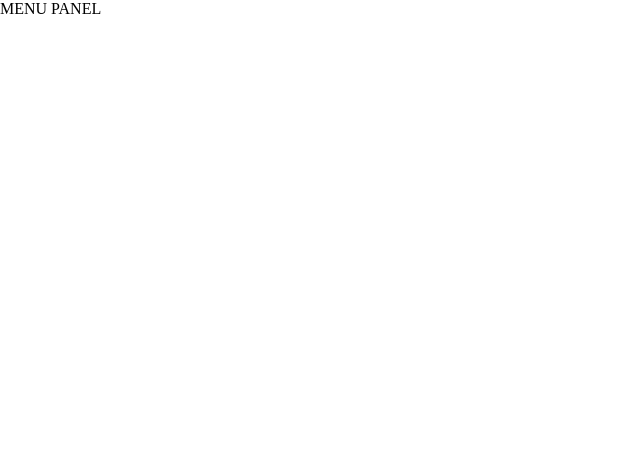
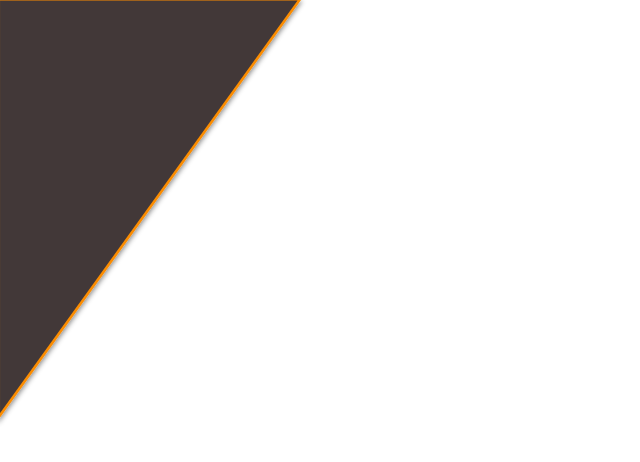
Before and after one commit to RemiLelaidier/ws-react, a React app: page / in a window 1280 px wide. Both pictures are taken after a click on the element 64 px from the left and 65 px from the top of the page. Shown: the top 462 px of the page, without its empty margins (0-640 px from the left). Built offline with nearby package versions, Linux system fonts and the light colour scheme.

Commit message:
Menu Panel SVG

```diff
--- a/src/component/App.tsx
+++ b/src/component/App.tsx
@@ -4,7 +4,6 @@ import MenuPanel from './ui/MenuPanel'
 import AppState, { initialState } from './types/index'
 
 const style: React.CSSProperties = {
-  width: '10vw',
   position: 'fixed',
   top: 0,
   left: 0
--- a/src/component/ui/MenuButton.tsx
+++ b/src/component/ui/MenuButton.tsx
@@ -2,6 +2,9 @@ import * as React from 'react'
 import { MenuButtonProps } from '../types/props'
 
 const styles: React.CSSProperties = {
+  container: {
+    width: '6rem'
+  },
   cls1: {
     fill: 'none'
   },
@@ -33,7 +36,7 @@ class MenuButton extends React.Component<MenuButtonProps> {
 
   render (): any {
     return (
-      <div onClick={this.onMenuButtonClick}>
+      <div onClick={this.onMenuButtonClick} style={styles.container}>
       <svg
             xmlns="http://www.w3.org/2000/svg"
             xmlnsXlink="http://www.w3.org/1999/xlink"
--- a/src/component/ui/MenuPanel.tsx
+++ b/src/component/ui/MenuPanel.tsx
@@ -1,5 +1,22 @@
 import * as React from 'react'
 import { MenuButtonProps } from '../types/props'
+
+const styles: React.CSSProperties = {
+  container: {
+    width: '20rem',
+    top: '-7px',
+    position: 'fixed',
+    left: '-10px'
+  },
+  cls1: {
+    fill: '#433939',
+    stroke: '#fb8c00',
+    strokeWidth: '3px'
+  },
+  cls2: {
+    filter: 'url(#Tracé_22)'
+  }
+}
 
 class MenuPanel extends React.Component<MenuButtonProps> {
   constructor (props: any) {
@@ -8,7 +25,27 @@ class MenuPanel extends React.Component<MenuButtonProps> {
 
   render (): any {
     return (
-        <div onClick={this.onMenuButtonClick}>MENU PANEL</div>
+      <div onClick={this.onMenuButtonClick} style={styles.container}>
+        <svg
+            xmlns="http://www.w3.org/2000/svg"
+            xmlnsXlink="http://www.w3.org/1999/xlink"
+            viewBox="1501.167 280.7 382.764 523.884"
+            >
+            <defs>
+                <filter id="Tracé_22" x="1501.167" y="280.7" width="382.764" height="523.884" filterUnits="userSpaceOnUse">
+                <feOffset dy="3"/>
+                <feGaussianBlur stdDeviation="3" result="blur"/>
+                <feFlood flood-opacity="0.451"/>
+                <feComposite operator="in" in2="blur"/>
+                <feComposite in="SourceGraphic"/>
+                </filter>
+            </defs>
+            <g style={styles.cls2} transform="matrix(1, 0, 0, 1, 0, 0)">
+                <path id="Tracé_22-2" data-name="Tracé 22" style={styles.cls1} d="M-54.833-11.3H305.5L-54.833,488.438V-11.3" transform="translate(1566.5 299.5)"/>
+            </g>
+        </svg>
+
+        </div>
     )
   }
 
```
